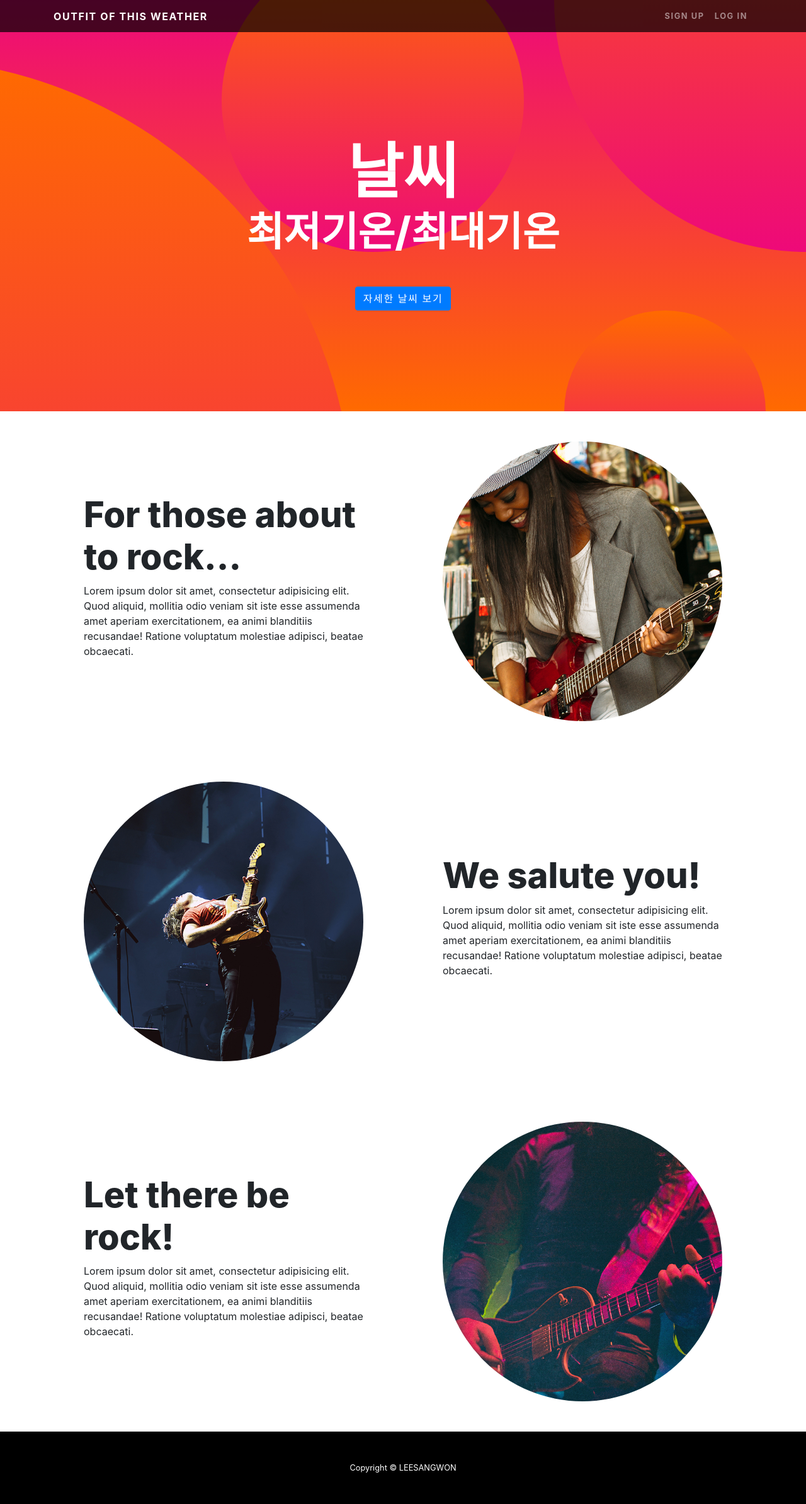
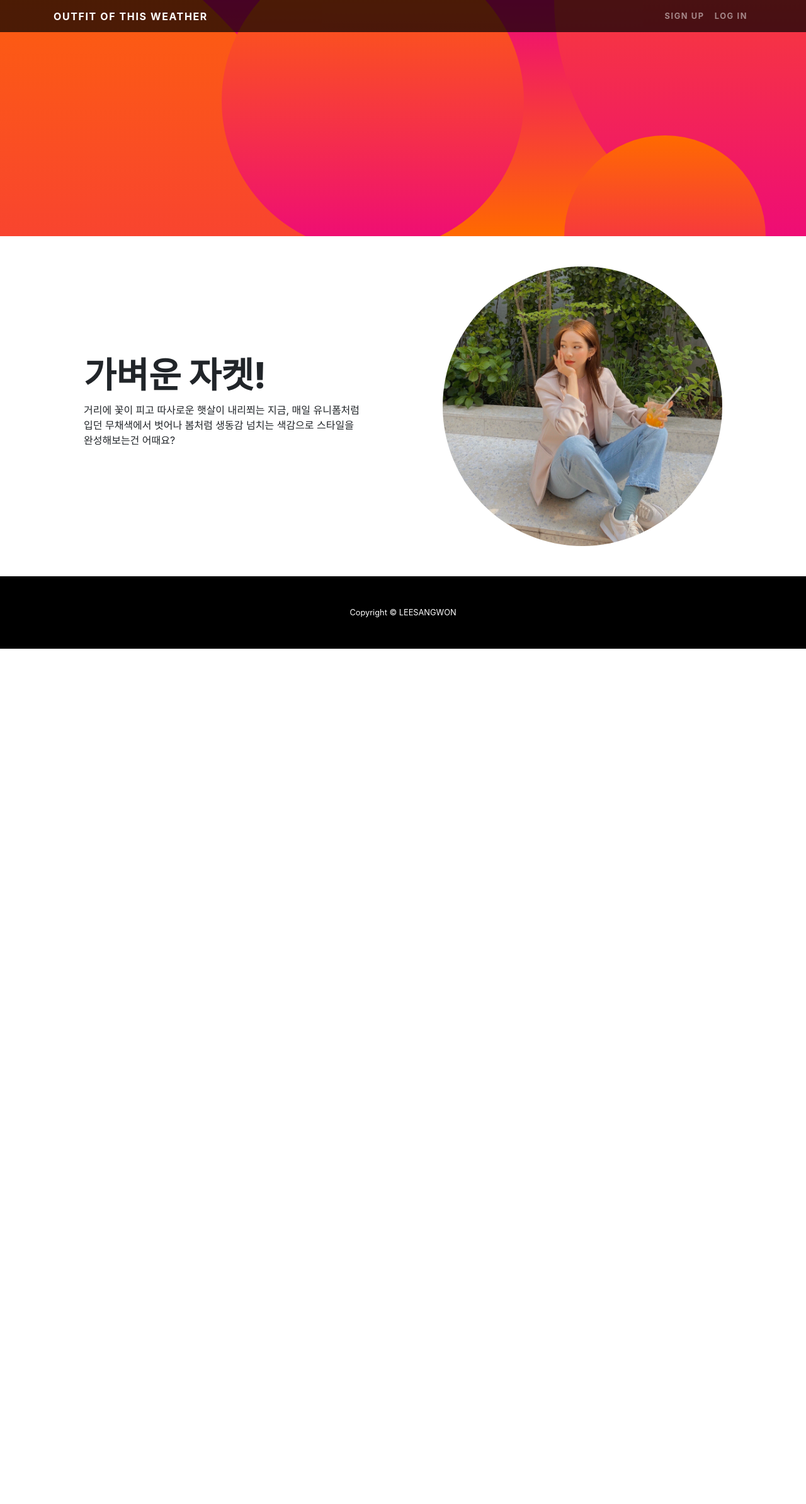
Before and after one commit to LEESANGWON93/OOTW, a Flask app: page / in a window 1280 px wide. Shown: the whole page at 63% size. After the commit the page ends 1030 px from the top, so only its background shows below. Run offline with Flask 2, Linux system fonts and the light colour scheme; data that the repository does not hold is empty; some libraries are stand-ins or nearby versions.

Commit message:
0418-1715
weather projection is done

```diff
--- a/OOTW project/app.py
+++ b/OOTW project/app.py
@@ -6,7 +6,7 @@ import requests
 from bs4 import BeautifulSoup
 
 from pymongo import MongoClient           # pymongo를 임포트 하기(패키지 인스톨 먼저 해야겠죠?)
-client = MongoClient('localhost', 27017)  # mongoDB는 27017 포트로 돌아갑니다.
+client = MongoClient('mongodb://nosteelchild:jack&842655@52.79.243.201', 27017)  # mongoDB는 27017 포트로 돌아갑니다.
 db = client.dbsparta                      # 'dbsparta'라는 이름의 db를 만듭니다.
 
 ## HTML을 주는 부분
@@ -14,5 +14,11 @@ db = client.dbsparta                      # 'dbsparta'라는 이름의 db를 만
 def home():
     return render_template('index.html')
 
+# API 역할을 하는 부분
+@app.route('/api/list', methods=['GET'])
+def weather_list():
+    weather = list(db.weather.find({},{'_id':0}))
+    return jsonify({'result': 'success', 'data':weather})
+
 if __name__ == '__main__':
     app.run('0.0.0.0',port=5000,debug=True)
--- a/OOTW project/templates/index.html
+++ b/OOTW project/templates/index.html
@@ -26,12 +26,49 @@
   <!-- JS -->
   <script src="https://ajax.googleapis.com/ajax/libs/jquery/3.4.1/jquery.min.js"></script>
   <script src="https://cdnjs.cloudflare.com/ajax/libs/popper.js/1.12.9/umd/popper.min.js"
-      integrity="sha384-ApNbgh9B+Y1QKtv3Rn7W3mgPxhU9K/ScQsAP7hUibX39j7fakFPskvXusvfa0b4Q"
-      crossorigin="anonymous"></script>
+    integrity="sha384-ApNbgh9B+Y1QKtv3Rn7W3mgPxhU9K/ScQsAP7hUibX39j7fakFPskvXusvfa0b4Q"
+    crossorigin="anonymous"></script>
   <script src="https://maxcdn.bootstrapcdn.com/bootstrap/4.0.0/js/bootstrap.min.js"
-      integrity="sha384-JZR6Spejh4U02d8jOt6vLEHfe/JQGiRRSQQxSfFWpi1MquVdAyjUar5+76PVCmYl"
-      crossorigin="anonymous"></script>
+    integrity="sha384-JZR6Spejh4U02d8jOt6vLEHfe/JQGiRRSQQxSfFWpi1MquVdAyjUar5+76PVCmYl"
+    crossorigin="anonymous"></script>
 
+  <script>
+
+    $(document).ready(function () {
+      // index.html 로드가 완료되면 자동으로 show_weather() 함수를 호출합니다.
+      $('#weather-state').empty();
+      show_weather();
+    });
+
+    function show_weather() {
+      $.ajax({
+        type: 'GET',
+        url: '/api/list',
+        data: {},
+        success: function (response) {
+          if (response['result'] == 'success') {
+            let weather = response['data'];
+            for (let i = 0; i < weather.length; i++) {
+              let address = weather[i]['address'];
+              let currenttemp = weather[i]['currenttemp'];
+              let cast = weather[i]['cast'];
+              let min = weather[i]['min'];
+              let max = weather[i]['max'];
+              $('#weather-state').append(`
+              <div class="container">
+        <h2 class="masthead-subheading mb-0">${address}</h2>
+        <h1 class="masthead-heading mb-0">${currenttemp}℃</h1>
+        <h2 class="masthead-subheading mb-0">${min}/${max}</h2>
+        <h2 class="masthead-subheading mb-0">${cast}</h2>
+      </div>
+              `)
+            }
+          }
+        }
+      })
+    }
+
+  </script>
 
 </head>
 
@@ -41,7 +78,7 @@
   <nav class="navbar navbar-expand-lg navbar-dark navbar-custom fixed-top">
     <div class="container">
       <a class="navbar-brand" href="#">Outfit of this weather</a>
-      <button class="navbar-toggler" type="button" data-toggle="collapse" data-target="#navbarResponsive"
+      <button class="navbar-toggler" type="button" data-toggle="collapse" data-targe t="#navbarResponsive"
         aria-controls="navbarResponsive" aria-expanded="false" aria-label="Toggle navigation">
         <span class="navbar-toggler-icon"></span>
       </button>
@@ -59,11 +96,12 @@
   </nav>
 
   <header class="masthead text-center text-white">
-    <div class="masthead-content">
+    <div class="masthead-content" id="weather-state">
       <div class="container">
-        <h1 class="masthead-heading mb-0">날씨</h1>
+        <h2 class="masthead-subheading mb-0">위치</h2>
+        <h1 class="masthead-heading mb-0">현재기온℃</h1>
         <h2 class="masthead-subheading mb-0">최저기온/최대기온</h2>
-        <a href="#" class="btn btn-primary btn-xl rounded-pill mt-5">자세한 날씨 보기</a>
+        <h2 class="masthead-subheading mb-0">날씨 상태</h2>
       </div>
     </div>
     <div class="bg-circle-1 bg-circle"></div>
@@ -77,55 +115,13 @@
       <div class="row align-items-center">
         <div class="col-lg-6 order-lg-2">
           <div class="p-5">
-            <img class="img-fluid rounded-circle" src="{{ url_for('static', filename='01.jpg') }}" alt="">
+            <img class="img-fluid rounded-circle" src="{{ url_for('static', filename='04.jpg') }}" alt="">
           </div>
         </div>
         <div class="col-lg-6 order-lg-1">
           <div class="p-5">
-            <h2 class="display-4">For those about to rock...</h2>
-            <p>Lorem ipsum dolor sit amet, consectetur adipisicing elit. Quod aliquid, mollitia odio veniam sit iste
-              esse assumenda amet aperiam exercitationem, ea animi blanditiis recusandae! Ratione voluptatum molestiae
-              adipisci, beatae obcaecati.</p>
-          </div>
-        </div>
-      </div>
-    </div>
-  </section>
-
-  <section>
-    <div class="container">
-      <div class="row align-items-center">
-        <div class="col-lg-6">
-          <div class="p-5">
-            <img class="img-fluid rounded-circle" src="{{ url_for('static', filename='02.jpg') }}" alt="">
-          </div>
-        </div>
-        <div class="col-lg-6">
-          <div class="p-5">
-            <h2 class="display-4">We salute you!</h2>
-            <p>Lorem ipsum dolor sit amet, consectetur adipisicing elit. Quod aliquid, mollitia odio veniam sit iste
-              esse assumenda amet aperiam exercitationem, ea animi blanditiis recusandae! Ratione voluptatum molestiae
-              adipisci, beatae obcaecati.</p>
-          </div>
-        </div>
-      </div>
-    </div>
-  </section>
-
-  <section>
-    <div class="container">
-      <div class="row align-items-center">
-        <div class="col-lg-6 order-lg-2">
-          <div class="p-5">
-            <img class="img-fluid rounded-circle" src="{{ url_for('static', filename='03.jpg') }}" alt="">
-          </div>
-        </div>
-        <div class="col-lg-6 order-lg-1">
-          <div class="p-5">
-            <h2 class="display-4">Let there be rock!</h2>
-            <p>Lorem ipsum dolor sit amet, consectetur adipisicing elit. Quod aliquid, mollitia odio veniam sit iste
-              esse assumenda amet aperiam exercitationem, ea animi blanditiis recusandae! Ratione voluptatum molestiae
-              adipisci, beatae obcaecati.</p>
+            <h2 class="display-4">가벼운 자켓!</h2>
+            <p>거리에 꽃이 피고 따사로운 햇살이 내리쬐는 지금, 매일 유니폼처럼 입던 무채색에서 벗어나 봄처럼 생동감 넘치는 색감으로 스타일을 완성해보는건 어때요? </p>
           </div>
         </div>
       </div>
```
Also changed, not shown: OOTW project/naver_weather.py (+2 -6 lines), OOTW project/static/04.JPG (added).
